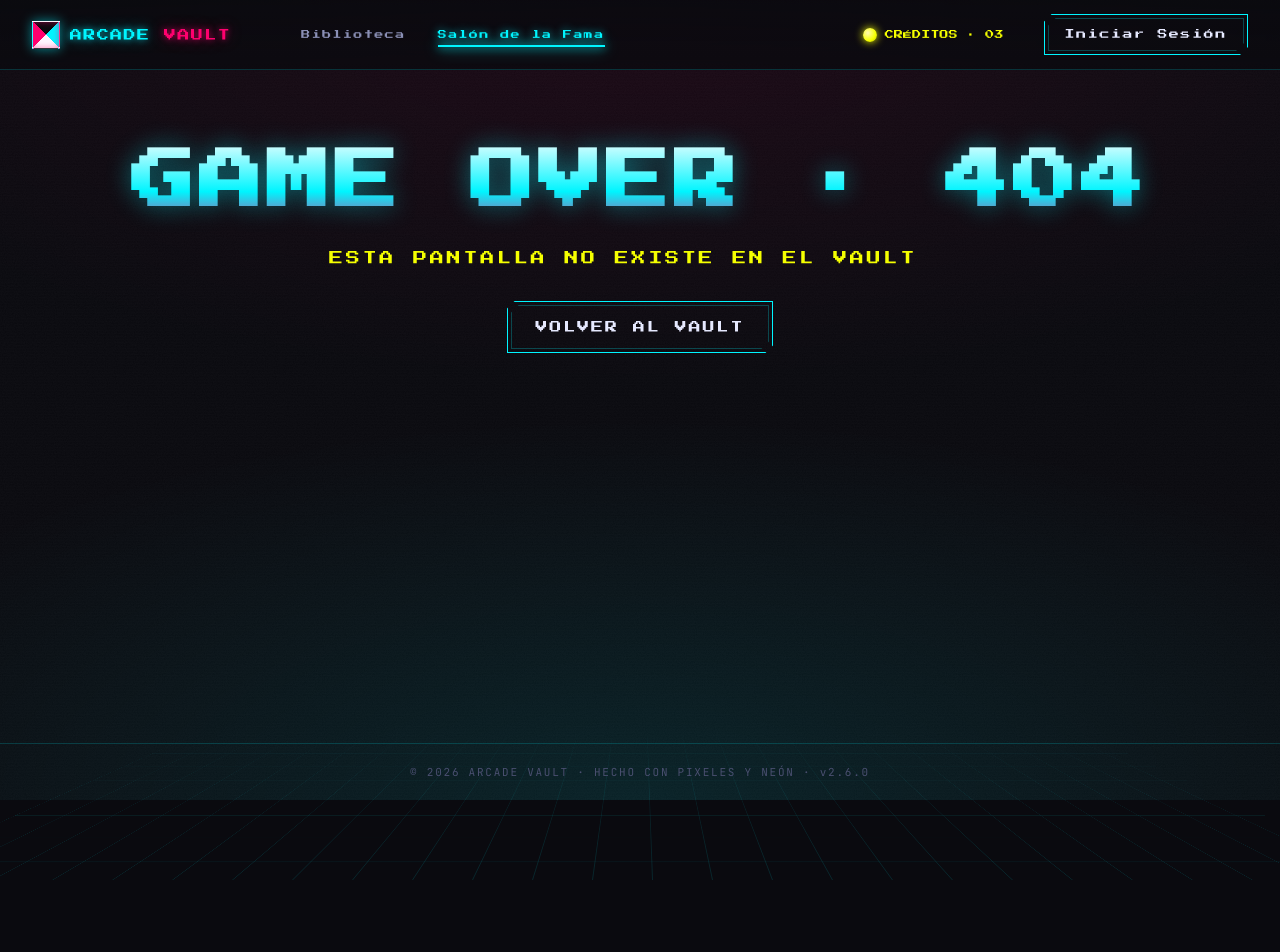
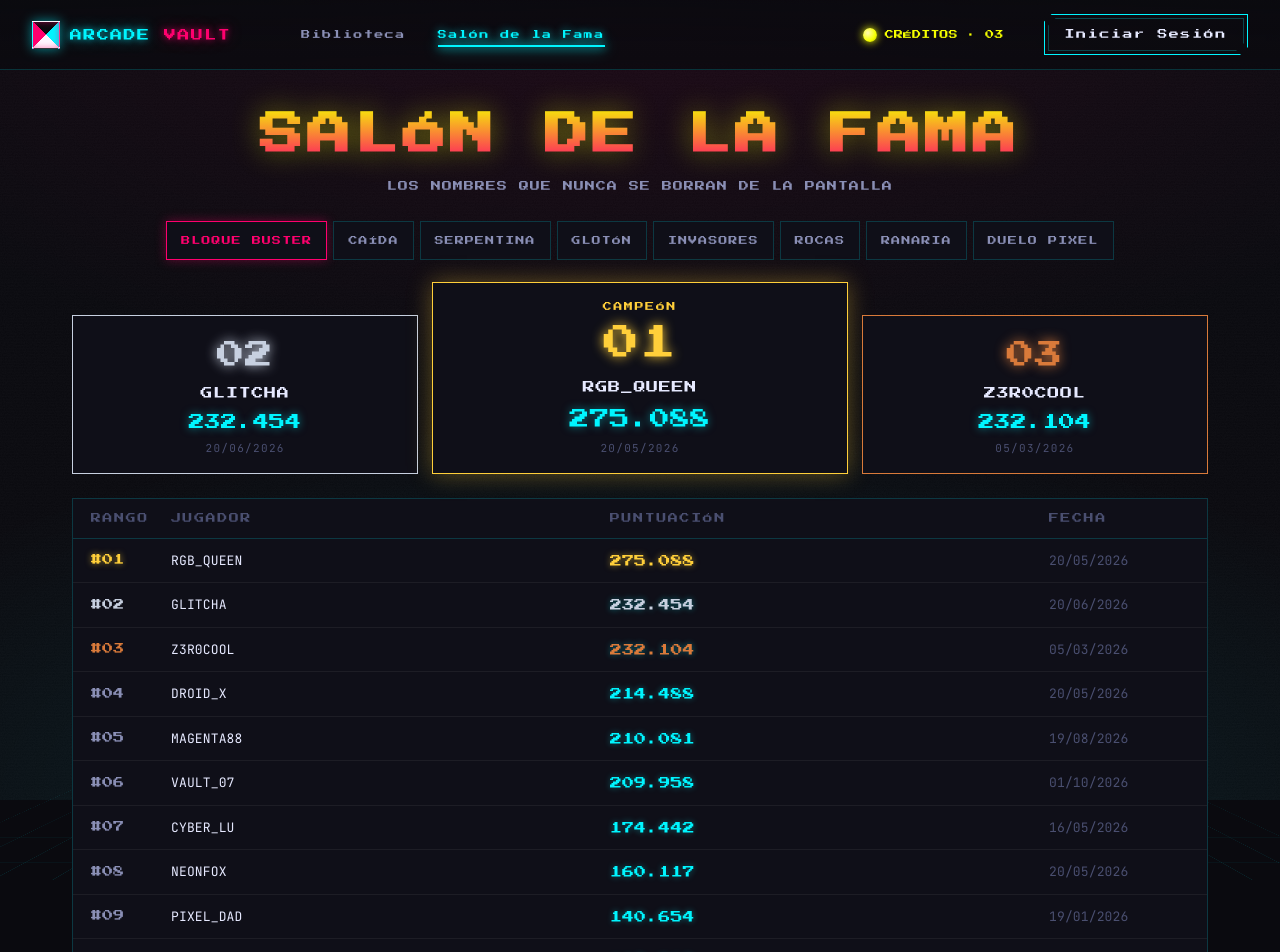
Before and after one commit to david-carbayo/arcade-vault, a Next.js app: page /salon-de-la-fama in a window 1280 px wide. Before the commit this address had no page. Shown: the top 952 px of the page. Before the commit the page ends 800 px from the top, so only its background shows below. Built offline with nearby package versions, Linux system fonts and the light colour scheme.

Commit message:
spec-01-step-06

```diff
--- /dev/null
+++ b/app/salon-de-la-fama/page.tsx
@@ -0,0 +1,114 @@
+import type { Metadata } from "next";
+import Link from "next/link";
+
+export const metadata: Metadata = {
+  title: "Salón de la Fama",
+};
+
+const JUEGOS = [
+  "BLOQUE BUSTER",
+  "CAÍDA",
+  "SERPENTINA",
+  "GLOTÓN",
+  "INVASORES",
+  "ROCAS",
+  "RANARIA",
+  "DUELO PIXEL",
+];
+
+const PUNTUACIONES = [
+  { nombre: "RGB_QUEEN", puntos: 275088, fecha: "20/05/2026" },
+  { nombre: "GLITCHA", puntos: 232454, fecha: "20/06/2026" },
+  { nombre: "Z3R0COOL", puntos: 232104, fecha: "05/03/2026" },
+  { nombre: "DROID_X", puntos: 214488, fecha: "20/05/2026" },
+  { nombre: "MAGENTA88", puntos: 210081, fecha: "19/08/2026" },
+  { nombre: "VAULT_07", puntos: 209958, fecha: "01/10/2026" },
+  { nombre: "CYBER_LU", puntos: 174442, fecha: "16/05/2026" },
+  { nombre: "NEONFOX", puntos: 160117, fecha: "20/05/2026" },
+  { nombre: "PIXEL_DAD", puntos: 140654, fecha: "19/01/2026" },
+  { nombre: "ARKADYA", puntos: 112969, fecha: "19/11/2026" },
+  { nombre: "VECTORX", puntos: 35990, fecha: "10/01/2026" },
+  { nombre: "PX_KAI", puntos: 4146, fecha: "13/02/2026" },
+];
+
+const CLASE_PODIO = [" top1", " top2", " top3"];
+
+const puntos = (n: number) => n.toLocaleString("es-ES");
+
+export default function SalonDeLaFama() {
+  const [primero, segundo, tercero] = PUNTUACIONES;
+
+  return (
+    <div className="av-hall fade-in">
+      <div className="hall-head">
+        <h1>SALÓN DE LA FAMA</h1>
+        <p className="pixel" style={{ fontSize: 10 }}>
+          LOS NOMBRES QUE NUNCA SE BORRAN DE LA PANTALLA
+        </p>
+      </div>
+
+      <div className="hall-tabs">
+        {JUEGOS.map((titulo, i) => (
+          <button key={titulo} type="button" className={"chip" + (i === 0 ? " active" : "")}>
+            {titulo}
+          </button>
+        ))}
+      </div>
+
+      <div className="podium">
+        <div className="podium-slot silver">
+          <div className="rank-num">02</div>
+          <div className="name">{segundo.nombre}</div>
+          <div className="score">{puntos(segundo.puntos)}</div>
+          <div className="date">{segundo.fecha}</div>
+        </div>
+        <div className="podium-slot gold">
+          <div className="pixel" style={{ fontSize: 9, color: "var(--gold)", letterSpacing: "0.18em" }}>
+            CAMPEÓN
+          </div>
+          <div className="rank-num" style={{ fontSize: 36, marginTop: 4 }}>
+            01
+          </div>
+          <div className="name">{primero.nombre}</div>
+          <div className="score" style={{ fontSize: 20 }}>
+            {puntos(primero.puntos)}
+          </div>
+          <div className="date">{primero.fecha}</div>
+        </div>
+        <div className="podium-slot bronze">
+          <div className="rank-num">03</div>
+          <div className="name">{tercero.nombre}</div>
+          <div className="score">{puntos(tercero.puntos)}</div>
+          <div className="date">{tercero.fecha}</div>
+        </div>
+      </div>
+
+      <div className="hall-table">
+        <div className="th">
+          <div>RANGO</div>
+          <div>JUGADOR</div>
+          <div>PUNTUACIÓN</div>
+          <div>FECHA</div>
+        </div>
+        {PUNTUACIONES.map((p, i) => (
+          <div
+            key={p.nombre}
+            className={"tr" + (CLASE_PODIO[i] ?? "")}
+            style={{ animationDelay: `${i * 50}ms` }}
+          >
+            <div className="rk">#{String(i + 1).padStart(2, "0")}</div>
+            <div className="pl">{p.nombre}</div>
+            <div className="sc">{puntos(p.puntos)}</div>
+            <div className="dt">{p.fecha}</div>
+          </div>
+        ))}
+      </div>
+
+      <div style={{ textAlign: "center", marginTop: 32 }}>
+        <Link href="/" className="btn lg">
+          VOLVER A LA BIBLIOTECA
+        </Link>
+      </div>
+    </div>
+  );
+}
```
